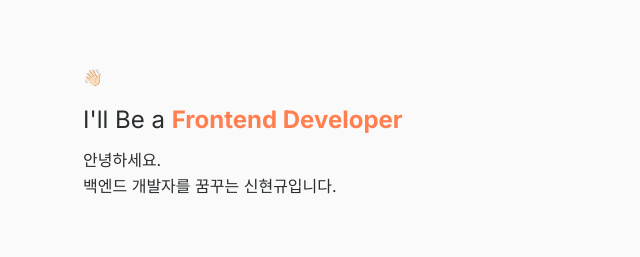
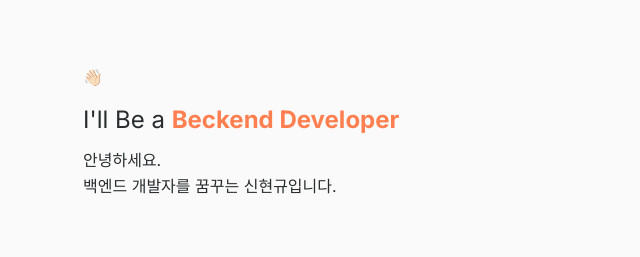
Before and after one commit to HyeonGyu-Shin/self-introduction, a plain HTML site: page index.html in a window 1280 px wide. Shown: the part 198-455 px from the top of the page, 565-1205 px from the left. Drawn offline with Linux system fonts and the light colour scheme.

Commit message:
Update index.html

```diff
--- a/index.html
+++ b/index.html
@@ -42,7 +42,7 @@
                     </div>
                     <div class="content">
                         <span aria-hidden>👋🏻</span>
-                        <h2 class="title">I'll Be a <strong>Frontend Developer</strong></h2>
+                        <h2 class="title">I'll Be a <strong>Beckend Developer</strong></h2>
                         <p class="about">안녕하세요.<br>백엔드 개발자를 꿈꾸는 신현규입니다.</p>
                     </div>
                 </div>
```
